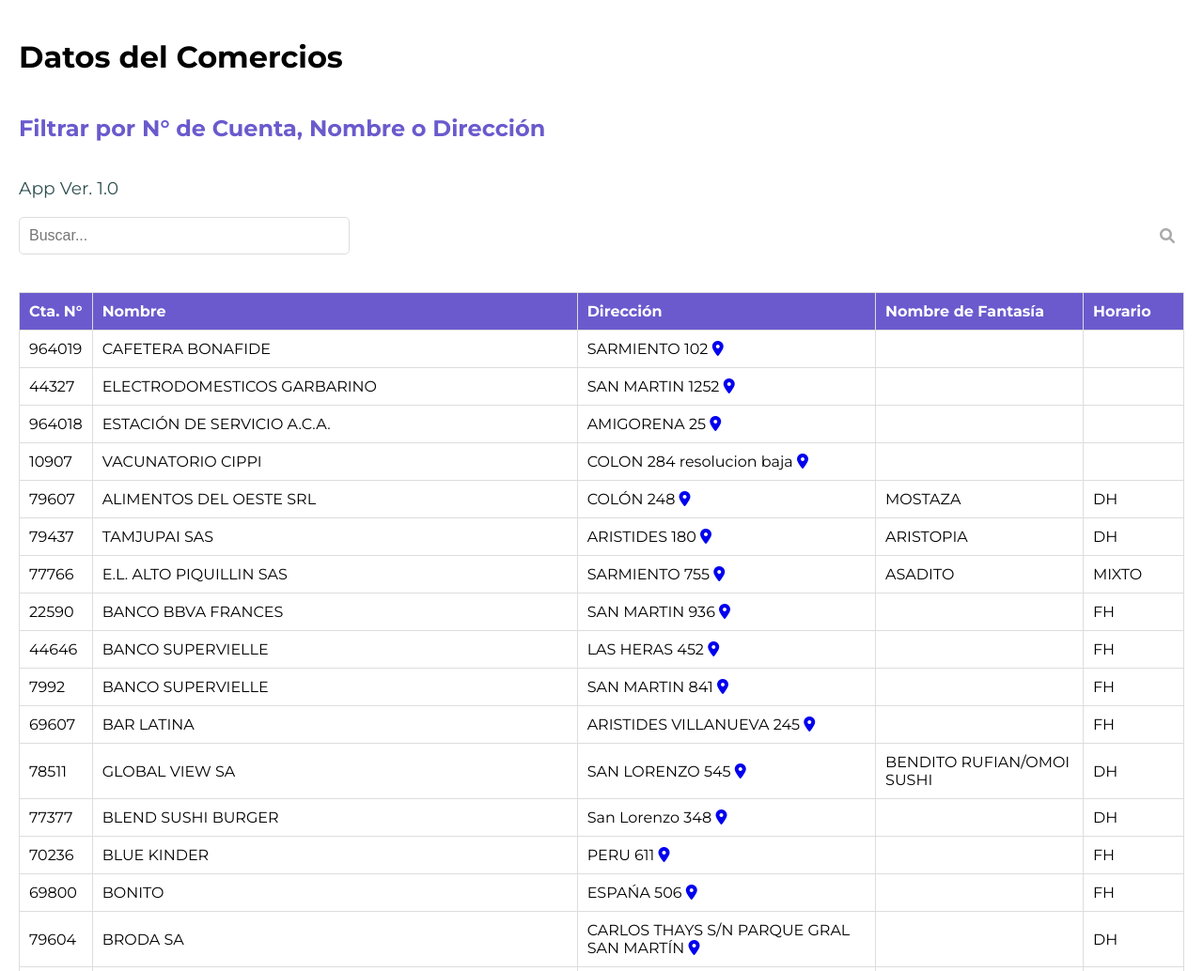
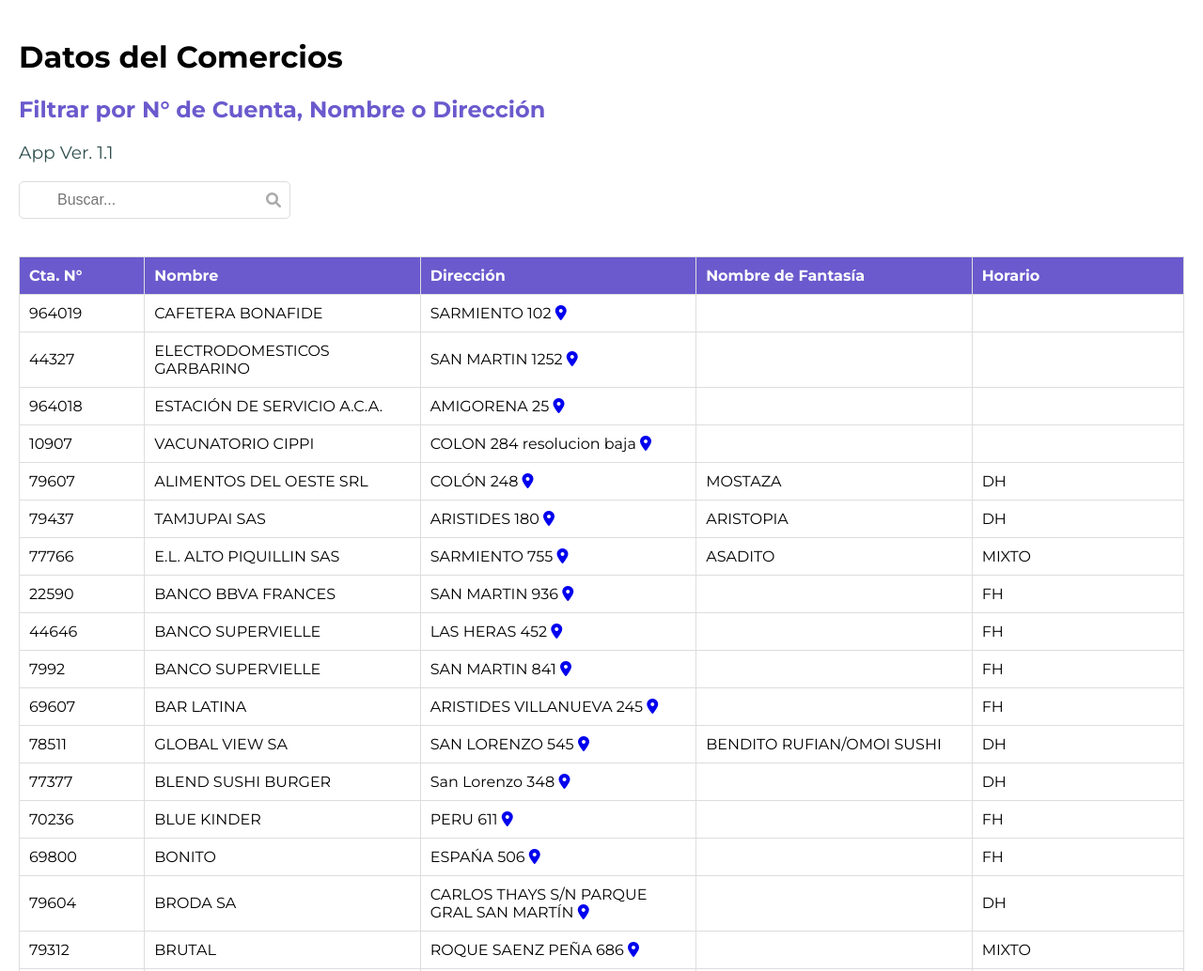
Before and after one commit to vuojan/Buscador, a plain HTML site: page index.html in a window 1280 px wide. Shown: the top 1034 px of the page at 94% size. Drawn offline with Linux system fonts and the light colour scheme.

Commit message:
appBuscadorVer1.1

```diff
--- a/index.html
+++ b/index.html
@@ -15,11 +15,12 @@
     <div class="content">
         <h1>Datos del Comercios</h1>
         <h2>Filtrar por N° de Cuenta, Nombre o Dirección</h2>
-        <h3>App Ver. 1.0</h3>
+        <h3>App Ver. 1.1</h3>
         <div class="search-container">
             <input type="text" id="search" placeholder="Buscar...">
             <i class="fas fa-search"></i>
         </div>
+        <div class="table-container">
             <table id="data-table">
                 <thead>
                     <tr>
@@ -34,6 +35,7 @@
                     <!-- Las filas se agregarán aquí dinámicamente -->
                 </tbody>
             </table>
+        </div>
     </div>
 
     <footer>
--- a/service-worker.js
+++ b/service-worker.js
@@ -1,4 +1,4 @@
-const CACHE_NAME = 'v4';
+const CACHE_NAME = 'v1.1';
 const CACHE_ASSETS = [
     'index.html',
     'style.css',
--- a/style.css
+++ b/style.css
@@ -3,19 +3,13 @@ html, body {
     margin: 0; /* Elimina márgenes por defecto */
     display: flex; /* Flex en el body */
     flex-direction: column; /* Coloca los hijos en columna */
+    font-family: 'Montserrat', sans-serif; /* Fuente global */
 }
 
 .content {
     flex: 1; /* Permite que el div principal ocupe todo el espacio disponible */
-    display: flex;
-    flex-direction: column;
     padding: 20px; /* Agrega espacio interior para el contenido */
     box-sizing: border-box; /* Incluye el padding en el ancho total */
-    width: 100%;
-}
-
-body {
-    font-family: 'Montserrat', sans-serif;
 }
 
 h2 {
@@ -37,23 +31,31 @@ h3 {
 #search {
     width: 100%; /* Ajusta el ancho al 100% */
     max-width: 300px; /* Ancho máximo del campo de búsqueda */
-    padding: 10px 40px 10px 10px; /* Añade espacio a la derecha para el ícono */
+    padding: 10px 40px 10px 40px; /* Espacio a la derecha para el ícono */
     border: 1px solid #ddd;
     border-radius: 5px;
     font-size: 16px;
+    box-sizing: border-box; /* Asegura que el padding no afecte el ancho total */
 }
 
 .search-container i {
     position: absolute;
-    right: 10px; /* Mueve el ícono a la derecha */
+    right: 10px; /* Coloca el ícono a la derecha del input */
     top: 50%;
     transform: translateY(-50%);
     color: #aaa; /* Color del ícono */
     font-size: 16px; /* Tamaño del ícono */
+    pointer-events: none; /* Evita que el ícono capture eventos de clic */
+}
+
+
+/* Contenedor para la tabla */
+.table-container {
+    overflow-x: auto; /* Permite desplazamiento horizontal */
 }
 
 table {
-    width: 100%;
+    width: 100%; /* Asegura que la tabla ocupe el 100% del ancho */
     border-collapse: collapse;
     margin: 20px 0;
 }
@@ -68,10 +70,8 @@ th, td {
     padding: 10px;
     border: 1px solid #ddd;
     text-align: left;
-}
-
-th {
-    background-color: #f2f2f2;
+    max-width: 150px; /* Ajusta el ancho máximo de las celdas si es necesario */
+    word-wrap: break-word; /* Permite que el texto se ajuste */
 }
 
 footer {
@@ -79,6 +79,5 @@ footer {
     padding: 20px 0;
     text-align: center;
     border-top: 2px solid slateblue;
-    height: 50px;
-    width: 100%;
+    width: 100%; /* Asegura que el footer ocupe el 100% del ancho */
 }
```
Lines whose indentation alone changed are shown as unchanged.
